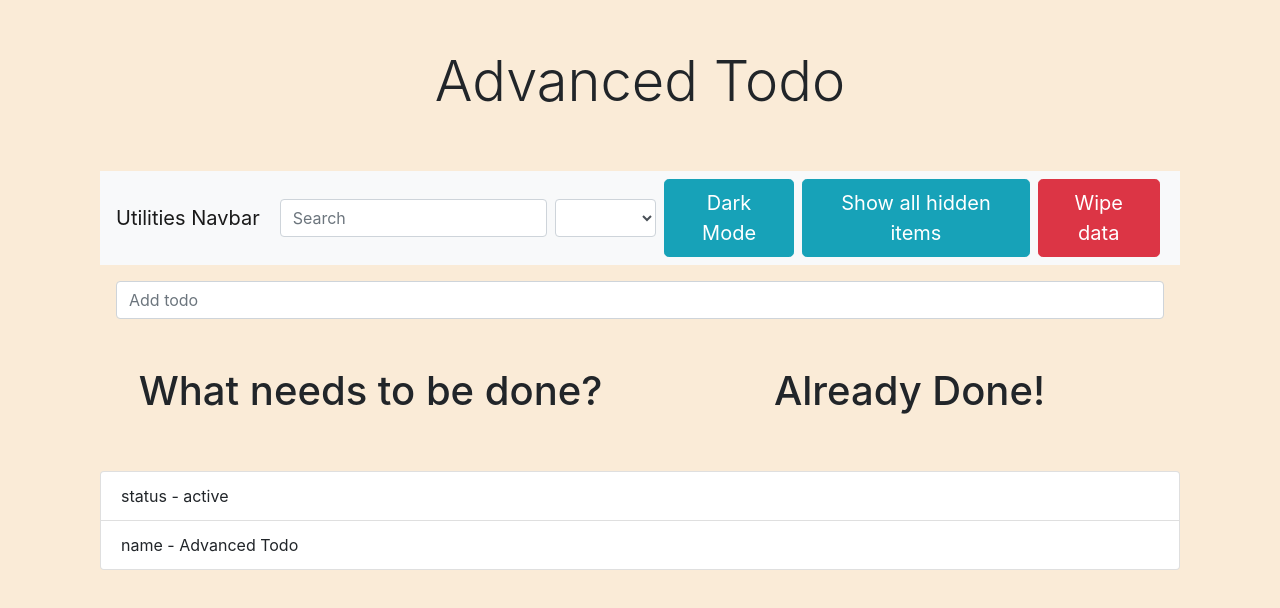
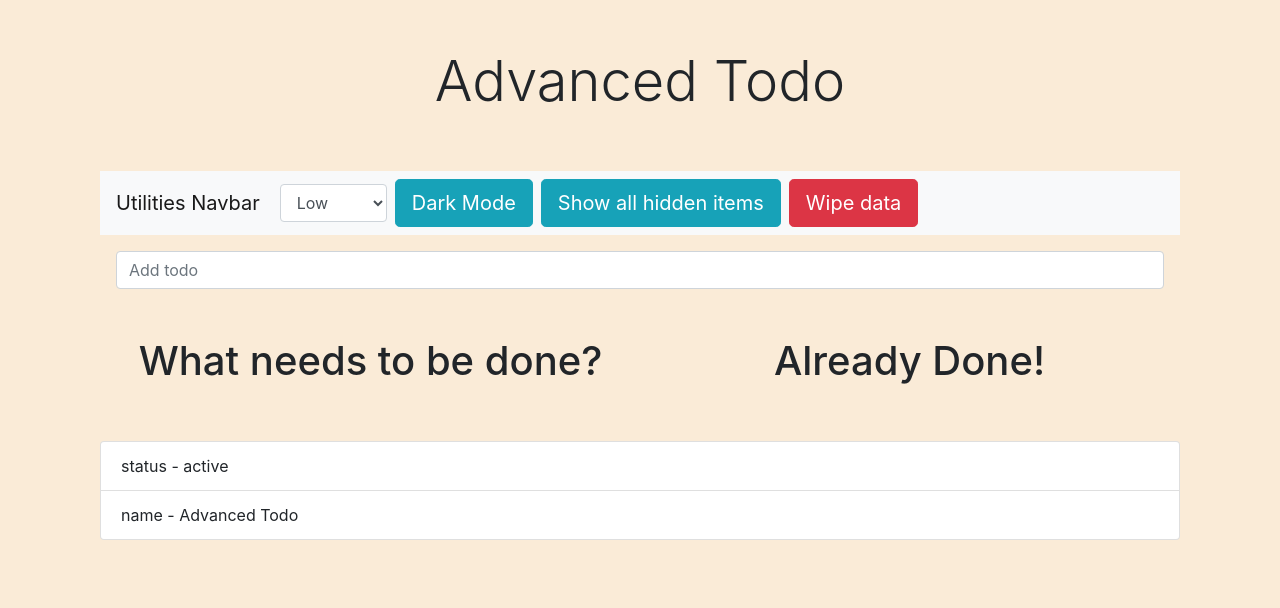
Before and after one commit to pigilwin/advanced_todo, a Vue app: page / in a window 1280 px wide. Shown: the top 608 px of the page. Built offline with nearby package versions, Linux system fonts and the light colour scheme.

Commit message:
Removing search bar from nav

```diff
--- a/src/components/Navbar.vue
+++ b/src/components/Navbar.vue
@@ -3,11 +3,8 @@
         <a class="navbar-brand" href="#">Utilities Navbar</a>
         <div class="collapse navbar-collapse">
             <div class="my-2 my-lg-0 m-1">
-                <input class="form-control mr-sm-2" @keypress="emitKeyPressEvent" type="search" placeholder="Search" aria-label="Search">
-            </div>
-            <div class="my-2 my-lg-0 m-1">
                 <select class="form-control" @change="setPriority" v-model="priority">
-                    <option :selected="priority.selected" :value="priority.id" v-for="priority in priorities" :key="priority.id">{{priority.name}}</option>
+                    <option :value="priority.id" v-for="priority in priorities" :key="priority.id">{{priority.name}}</option>
                 </select>
             </div>
             <div class="my-2 my-lg-0 m-1" v-if="shouldWeShowTheLightButton">
@@ -41,7 +38,7 @@
         shouldWeShowTheDarkButton: true,
         shouldWeShowTheRevealAllHiddenItemsButton: true,
         shouldWeShowTheHideAllHiddenItemsButton: false,
-        priority: '',
+        priority: 'L',
         priorities: []
       };
     },
@@ -53,14 +50,9 @@
         'H': 'High'
       };
       Object.keys(priorities).forEach((key) => {
-        let selected = false;
-        if (key === 'L') {
-          selected = true;
-        }
         that.priorities.push({
           id: key,
-          name: priorities[key],
-          selected: selected
+          name: priorities[key]
         });
       });
     },
@@ -78,9 +70,6 @@
         const classObserver = document.body.classList;
         classObserver.remove('light-mode');
         classObserver.add('dark-mode');
-      },
-      emitKeyPressEvent (event) {
-        this.$emit('searchBarKeyPressed', event.target.value);
       },
       revealAllHiddenItems () {
         this.shouldWeShowTheHideAllHiddenItemsButton = true;
@@ -102,7 +91,3 @@
     }
   }
 </script>
-
-<style scoped>
-
-</style>
```
